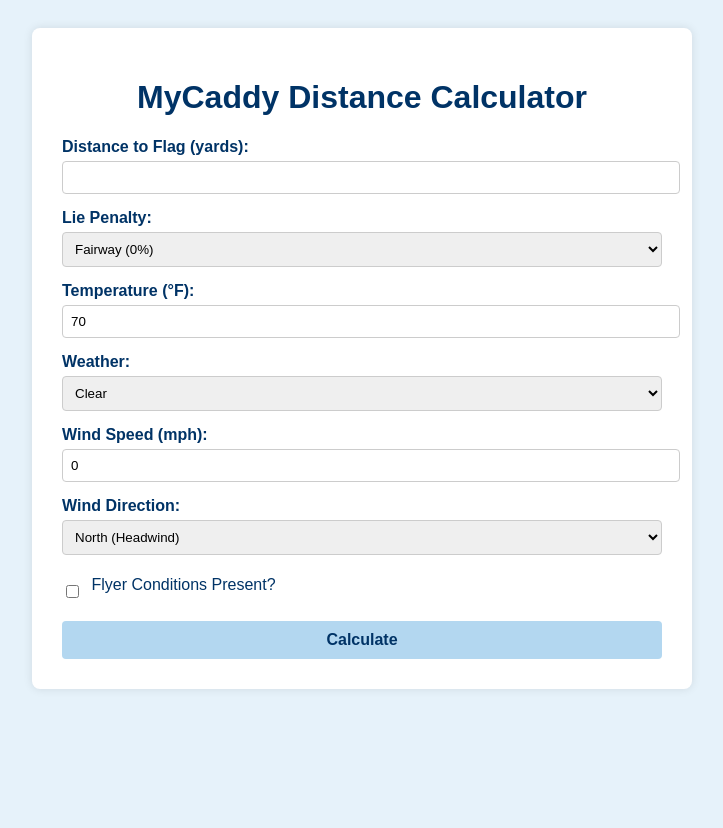
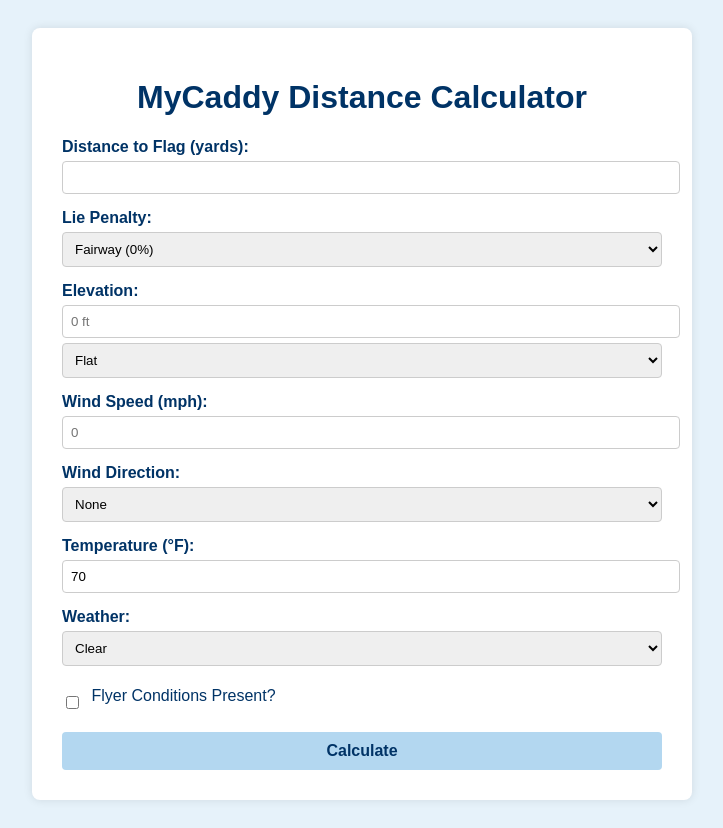
Before and after one commit to CanyenPalmer/MyCaddy, a Flask app: page / in a window 1280 px wide. Shown: the whole page, without its empty margins (278-1001 px from the left). Before the commit the page ends 689 px from the top, so only its background shows below. Run offline with Flask 3, Linux system fonts and the light colour scheme.

Commit message:
Update index.html

```diff
--- a/templates/index.html
+++ b/templates/index.html
@@ -12,7 +12,7 @@
 
     <form method="post">
       <label for="distance">Distance to Flag (yards):</label>
-      <input type="number" id="distance" name="distance" required>
+      <input type="number" id="distance" name="distance" step="0.1" required>
 
       <label for="lie">Lie Penalty:</label>
       <select id="lie" name="lie">
@@ -24,8 +24,34 @@
         <option value="100">Hazard/Fescue (100%)</option>
       </select>
 
+      <label for="elevation_feet">Elevation:</label>
+      <div class="inline-row">
+        <input type="number" id="elevation_feet" name="elevation_feet" step="0.1" placeholder="0 ft">
+        <select id="elevation_direction" name="elevation_direction">
+          <option value="Flat">Flat</option>
+          <option value="Uphill">Uphill</option>
+          <option value="Downhill">Downhill</option>
+        </select>
+      </div>
+
+      <label for="wind_speed">Wind Speed (mph):</label>
+      <input type="number" id="wind_speed" name="wind_speed" step="0.1" placeholder="0">
+
+      <label for="wind_dir">Wind Direction:</label>
+      <select id="wind_dir" name="wind_dir">
+        <option value="None">None</option>
+        <option value="Into">Into</option>
+        <option value="Helping">Helping</option>
+        <option value="Left to Right">Left to Right</option>
+        <option value="Right to Left">Right to Left</option>
+        <option value="Into + Left to Right">Into + Left to Right</option>
+        <option value="Into + Right to Left">Into + Right to Left</option>
+        <option value="Helping + Left to Right">Helping + Left to Right</option>
+        <option value="Helping + Right to Left">Helping + Right to Left</option>
+      </select>
+
       <label for="temperature">Temperature (°F):</label>
-      <input type="number" id="temperature" name="temperature" value="70" required>
+      <input type="number" id="temperature" name="temperature" value="70" step="0.1" required>
 
       <label for="weather">Weather:</label>
       <select id="weather" name="weather">
@@ -35,18 +61,7 @@
         <option value="Rainy">Rainy</option>
       </select>
 
-      <label for="wind_speed">Wind Speed (mph):</label>
-      <input type="number" id="wind_speed" name="wind_speed" value="0" required>
-
-      <label for="wind_dir">Wind Direction:</label>
-      <select id="wind_dir" name="wind_dir">
-        <option value="North">North (Headwind)</option>
-        <option value="South">South (Tailwind)</option>
-        <option value="East">East (Crosswind)</option>
-        <option value="West">West (Crosswind)</option>
-      </select>
-
-      <label for="flyer">
+      <label for="flyer" class="checkbox-label">
         <input type="checkbox" id="flyer" name="flyer">
         Flyer Conditions Present?
       </label>
```
